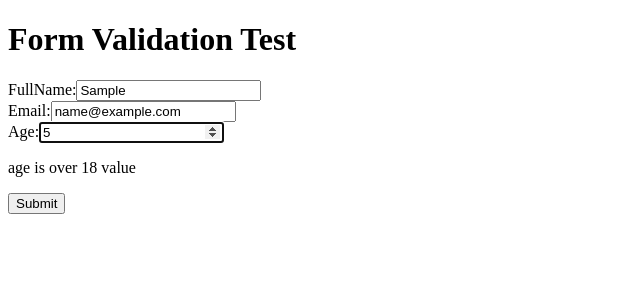
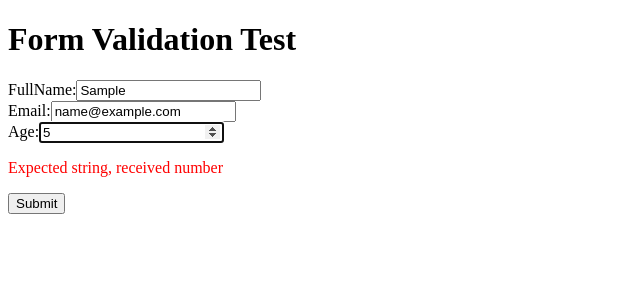
Before and after one commit to helpkang/todo-app-react, a React (Vite) app: page / in a window 1280 px wide. Both pictures are taken after typing "Sample", "name@example.com", "5" into the empty fields and a click on the button "Submit". Shown: the top 300 px of the page, without its empty margins (0-640 px from the left). Built offline with nearby package versions, Linux system fonts and the light colour scheme.

Commit message:
zod submit 추가

```diff
--- /dev/null
+++ b/src/form/DefaultFormField.tsx
@@ -0,0 +1,22 @@
+import React from "react";
+import { DefaultFormFieldProp } from "./ZodDynamicForm";
+
+export function DefaultFormField({
+  field,
+  register,
+  errors,
+}: DefaultFormFieldProp) {
+  return (
+    <div>
+      <label htmlFor={field.name}>{field.label}:</label>
+      <input
+        type={field.type}
+        id={field.name}
+        {...register(field.name, {
+          valueAsNumber: field.type === "number",
+        })}
+      />
+      {errors[field.name] && <p>{errors[field.name]?.message}</p>}
+    </div>
+  );
+}
--- a/src/form/FormValdationTest.tsx
+++ /dev/null
@@ -1,17 +0,0 @@
-import ZodDynamicForm from "./ZodDynamicForm";
-import { FormField, generateSchema } from "./generateSchema";
-
-export function FormValdationTest() {
-const fields: FormField[] = [
-    { name: "name", type: "text", required: true, label: "FullName" },
-    { name: "email", type: "email", required: true, label: "Email"},
-    { name: "age", type: "number", required: true, min: 18, max: 99, label: "Age"},
-    ];
-    // const v = generateSchema(fields);
-  return (
-    <div>
-      <h1>Form Validation Test</h1>
-      <ZodDynamicForm fields={fields} />
-    </div>
-  );
-}
--- a/src/form/ZodDynamicForm.tsx
+++ b/src/form/ZodDynamicForm.tsx
@@ -1,33 +1,79 @@
-import React from 'react';
-import { useForm } from 'react-hook-form';
-import { zodResolver } from '@hookform/resolvers/zod';
-import { FormField, FormData, generateSchema } from './generateSchema';
+import { Fragment } from "react";
+import { useForm } from "react-hook-form";
+import { zodResolver } from "@hookform/resolvers/zod";
+import { FormField, genDynamicSchema } from "./generateSchema";
+import { DefaultFormField } from "./DefaultFormField";
 
-interface Props {
+type ReactFormMap = {
+  [key: string]: ReactFormField;
+};
+type ZodDynamicFormProps = {
   fields: FormField[];
-}
+  onSubmit: (data: FormData) => void;
+  onFailed?: (errors: any) => void;
+  formMap?: ReactFormMap;
+  children?: React.ReactNode;
+};
 
-function ZodDynamicForm({ fields }: Props) {
-  const { register, handleSubmit, formState: { errors } } = useForm<FormData>({
-    resolver: zodResolver(generateSchema(fields))
+export type FormData = {
+  [key: string]: string;
+};
+
+function ZodDynamicForm({
+  fields,
+  onSubmit,
+  onFailed,
+  formMap = {
+    default: DefaultFormField,
+  },
+  children,
+}: ZodDynamicFormProps) {
+  const {
+    register,
+    handleSubmit,
+    formState: { errors },
+  } = useForm<FormData>({
+    resolver: zodResolver(genDynamicSchema(fields)),
   });
 
-  const onSubmit = (data: FormData) => {
-    console.log(data);
-  };
-
+  const newFormMap = fillFormMap(fields, formMap);
   return (
-    <form onSubmit={handleSubmit(onSubmit)}>
-      {fields.map((field, index) => (
-        <div key={index}>
-          <label htmlFor={field.name}>{field.label}:</label>
-          <input type={field.type} id={field.name} {...register(field.name, {valueAsNumber: field.type === 'number'})} />
-          {errors[field.name] && <p>{errors[field.name]?.message}</p>}
-        </div>
-      ))}
-      <button type="submit">Submit</button>
+    <form onSubmit={handleSubmit(onSubmit, onFailed)}>
+      {fields.map((field, index) => {
+        const MatchFrom: ReactFormField = newFormMap[field.name];
+        return (
+          <Fragment key={index}>
+            <MatchFrom field={field} register={register} errors={errors} />
+          </Fragment>
+        );
+      })}
+      {children}
     </form>
   );
 }
 
 export default ZodDynamicForm;
+
+export interface DefaultFormFieldProp {
+  field: FormField;
+  register: any;
+  errors: any;
+}
+
+type ReactFormField = (props: DefaultFormFieldProp) => JSX.Element;
+
+function fillFormMap(fields: FormField[], formMap: ReactFormMap) {
+  const newFormMap = {} as ReactFormMap;
+  fields.forEach((field) => {
+    const key = field.name;
+    let form = formMap[key];
+    if (!form) {
+      form = formMap.default;
+      if (!form) {
+        form = DefaultFormField;
+      }
+    }
+    newFormMap[key] = form;
+  });
+  return newFormMap;
+}
--- /dev/null
+++ b/src/form/from-sample/FormValdationTest.tsx
@@ -0,0 +1,41 @@
+import ZodDynamicForm, { FormData } from "../ZodDynamicForm";
+import { FormField, genDynamicSchema } from "../generateSchema";
+import { MyDefaultFormField } from "./MyDefaultFormField";
+
+const fields: FormField[] = [
+  { name: "name", type: "text", required: true, label: "FullName" },
+  { name: "email", type: "email", required: true, label: "Email" },
+  {
+    name: "age",
+    type: "number",
+    required: true,
+    min: 18,
+    max: 99,
+    label: "Age",
+  },
+];
+
+export function FormValdationTest() {
+  function onSubmit(data: FormData) {
+    console.log(data);
+  }
+  function onFailed(errors: any) {
+    console.log(errors);
+  }
+  const formMap = {
+    default: MyDefaultFormField,
+  };
+  return (
+    <div>
+      <h1>Form Validation Test</h1>
+      <ZodDynamicForm
+        fields={fields}
+        onSubmit={onSubmit}
+        onFailed={onFailed}
+        formMap={formMap}
+      >
+        <button type="submit">Submit</button>
+      </ZodDynamicForm>
+    </div>
+  );
+}
--- /dev/null
+++ b/src/form/from-sample/MyDefaultFormField.tsx
@@ -0,0 +1,23 @@
+import { DefaultFormFieldProp } from "../ZodDynamicForm";
+
+export function MyDefaultFormField({
+  field,
+  register,
+  errors,
+}: DefaultFormFieldProp) {
+  return (
+    <div>
+      <label htmlFor={field.name}>{field.label}:</label>
+      <input
+        type={field.type}
+        id={field.name}
+        {...register(field.name, {
+          valueAsNumber: field.type === "number",
+        })}
+      />
+      {errors[field.name] && (
+        <p style={{ color: "red" }}>{errors[field.name]?.message}</p>
+      )}
+    </div>
+  );
+}
--- a/src/form/generateSchema.ts
+++ b/src/form/generateSchema.ts
@@ -1,5 +1,5 @@
 import * as z from "zod";
-import {ZodTypeAny, ZodString, ZodArray, ZodNumber } from "zod";
+import { ZodTypeAny, ZodString, ZodArray, ZodNumber } from "zod";
 
 export type FormField = {
   name: string;
@@ -9,50 +9,71 @@ export type FormField = {
   min?: number;
   max?: number;
 };
-// Generate Zod schema dynamically based on form fields
-export function generateSchema(fields: FormField[]) {
+
+export function genDynamicSchema(fields: FormField[]) {
   const schemaShape: Record<string, ZodTypeAny> = {};
   fields.forEach((field) => {
-    let fieldSchema: z.ZodTypeAny;
-    switch (field.type) {
-      case "text":
-        fieldSchema = z.string();
-        break;
-      case "email":
-        fieldSchema = z.string();
-        break;
-      case "number":
-        fieldSchema = z.number();
-        break;
-      default:
-        fieldSchema = z.string(); // Default to string type
-    }
-    if (field.required) {
-      if (
-        fieldSchema instanceof ZodString ||
-        fieldSchema instanceof ZodArray
-      ) {
-        fieldSchema = fieldSchema.min(1, `${field.name} is required`);
-        if (field.type === "email") {
-          fieldSchema = (fieldSchema as ZodString).email("Invalid email address");
-        }
-      } else if (fieldSchema instanceof ZodNumber) { // Change ZodNumber to ZodString
-        let f:ZodNumber = fieldSchema;
-          if(field.min) {
-            f = f.min(field.min, `${field.name} is over ${field.min} value`);
-          }
-          if(field.max) {
-            f = f.max(field.max, `${field.name} is under ${field.max} value`);
-          }
-          fieldSchema = f;
-      } else {
-        fieldSchema = fieldSchema.nullable();
-      }
-    }
-    schemaShape[field.name] = fieldSchema;
+    let zodAny = createZod(field);
+    zodAny = getRequred(field, zodAny);
+    zodAny = getNumberMinMax(field, zodAny);
+    schemaShape[field.name] = zodAny;
   });
   return z.object(schemaShape);
 }
-export interface FormData {
-  [key: string]: string;
+
+function createZod(field: FormField) {
+  let zodAny: ZodTypeAny;
+  switch (field.type) {
+    case "text":
+      zodAny = z.string();
+      break;
+    case "email":
+      zodAny = z.string();
+      break;
+    case "number":
+      zodAny = z.string();
+      break;
+    default:
+      zodAny = z.string(); // Default to string type
+  }
+  return zodAny;
 }
+
+function getRequred(field: FormField, zodAny: ZodTypeAny): ZodTypeAny {
+  if (!field.required) {
+    return zodAny.nullable();
+  }
+
+
+  if (zodAny instanceof ZodString || zodAny instanceof ZodArray) {
+    zodAny = zodAny.min(1, `${field.name} is required`);
+    if (field.type === "email") {
+      zodAny = (zodAny as ZodString).email("Invalid email address");
+    }
+  }
+  if(field.type === "number"){
+    zodAny = (zodAny as ZodString).regex(/^[0-9]+$/, "Invalid number");
+  }
+  return zodAny;
+}
+
+function getNumberMinMax(field: FormField, zodAny: ZodTypeAny) {
+  if (!(zodAny instanceof ZodNumber)) {
+    return zodAny;
+  }
+  let zodNumber: ZodNumber = zodAny as ZodNumber;
+  // Change ZodNumber to ZodString
+  if (field.min) {
+    zodNumber = zodNumber.min(
+      field.min,
+      `${field.name} is over ${field.min} value`
+    );
+  }
+  if (field.max) {
+    zodNumber = zodNumber.max(
+      field.max,
+      `${field.name} is under ${field.max} value`
+    );
+  }
+  return zodNumber;
+}
--- a/src/main.tsx
+++ b/src/main.tsx
@@ -2,7 +2,7 @@ import React from "react";
 import ReactDOM from "react-dom/client";
 import TodoContainer from "./ui/todo/TodoContiner";
 import { QueryClient, QueryClientProvider } from "@tanstack/react-query";
-import { FormValdationTest } from "./form/FormValdationTest";
+import { FormValdationTest } from "./form/from-sample/FormValdationTest";
 
 const queryClient = new QueryClient();
 
```
